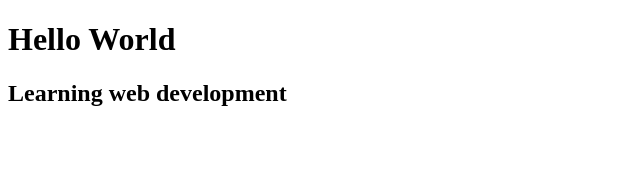
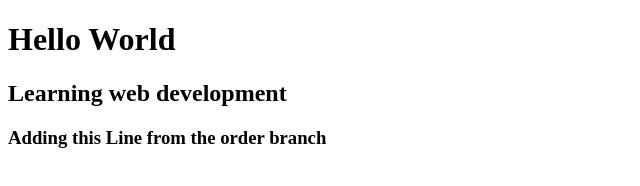
Before and after one commit to MrBhuyan06/Cohort-3.0, a plain HTML site: page Html/index.html in a window 1280 px wide. Shown: the whole page, without its empty margins (0-640 px from the left). Drawn offline with Linux system fonts and the light colour scheme.

```diff
--- a/Html/index.html
+++ b/Html/index.html
@@ -6,5 +6,6 @@
   <body>
     <h1>Hello World</h1>
     <h2>Learning web development</h2>
+    <h3>Adding this Line from the order branch</h3>
   </body>
 </html>
```
